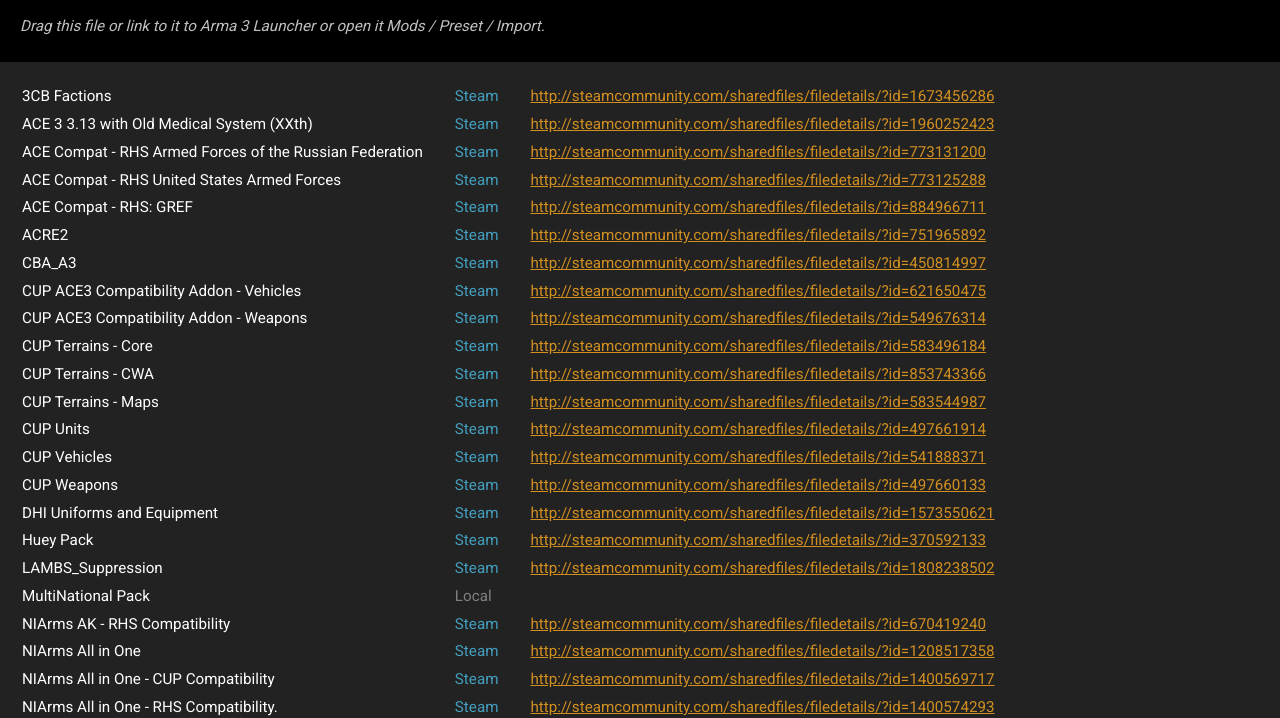
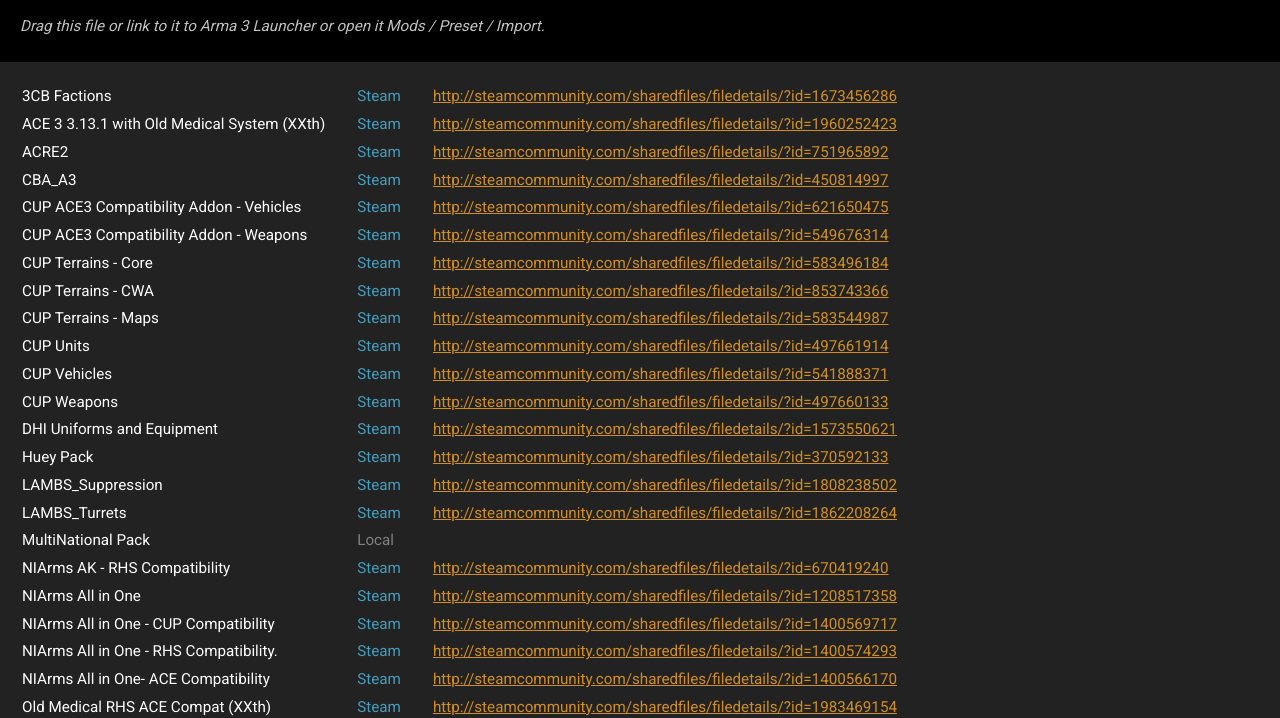
Before and after one commit to neconeconyaa/bad-dudes-site, a plain HTML site: page docs/assets/mod-installation/bad-dudes-mod-list.html in a window 1280 px wide. Shown: the part 82-800 px from the top of the page. Drawn offline with Linux system fonts and the light colour scheme.

Commit message:
feat: Update standard mod list

```diff
--- a/docs/assets/mod-installation/bad-dudes-mod-list.html
+++ b/docs/assets/mod-installation/bad-dudes-mod-list.html
@@ -95,39 +95,12 @@
           </td>
         </tr>
         <tr data-type="ModContainer">
-          <td data-type="DisplayName">ACE 3 3.13 with Old Medical System (XXth)</td>
+          <td data-type="DisplayName">ACE 3 3.13.1 with Old Medical System (XXth)</td>
           <td>
             <span class="from-steam">Steam</span>
           </td>
           <td>
             <a href="http://steamcommunity.com/sharedfiles/filedetails/?id=1960252423" data-type="Link">http://steamcommunity.com/sharedfiles/filedetails/?id=1960252423</a>
-          </td>
-        </tr>
-        <tr data-type="ModContainer">
-          <td data-type="DisplayName">ACE Compat - RHS Armed Forces of the Russian Federation</td>
-          <td>
-            <span class="from-steam">Steam</span>
-          </td>
-          <td>
-            <a href="http://steamcommunity.com/sharedfiles/filedetails/?id=773131200" data-type="Link">http://steamcommunity.com/sharedfiles/filedetails/?id=773131200</a>
-          </td>
-        </tr>
-        <tr data-type="ModContainer">
-          <td data-type="DisplayName">ACE Compat - RHS United States Armed Forces</td>
-          <td>
-            <span class="from-steam">Steam</span>
-          </td>
-          <td>
-            <a href="http://steamcommunity.com/sharedfiles/filedetails/?id=773125288" data-type="Link">http://steamcommunity.com/sharedfiles/filedetails/?id=773125288</a>
-          </td>
-        </tr>
-        <tr data-type="ModContainer">
-          <td data-type="DisplayName">ACE Compat - RHS: GREF</td>
-          <td>
-            <span class="from-steam">Steam</span>
-          </td>
-          <td>
-            <a href="http://steamcommunity.com/sharedfiles/filedetails/?id=884966711" data-type="Link">http://steamcommunity.com/sharedfiles/filedetails/?id=884966711</a>
           </td>
         </tr>
         <tr data-type="ModContainer">
@@ -248,6 +221,15 @@
           </td>
         </tr>
         <tr data-type="ModContainer">
+          <td data-type="DisplayName">LAMBS_Turrets</td>
+          <td>
+            <span class="from-steam">Steam</span>
+          </td>
+          <td>
+            <a href="http://steamcommunity.com/sharedfiles/filedetails/?id=1862208264" data-type="Link">http://steamcommunity.com/sharedfiles/filedetails/?id=1862208264</a>
+          </td>
+        </tr>
+        <tr data-type="ModContainer">
           <td data-type="DisplayName">MultiNational Pack</td>
           <td>
             <span class="from-local">Local</span>
@@ -302,6 +284,15 @@
           </td>
         </tr>
         <tr data-type="ModContainer">
+          <td data-type="DisplayName">Old Medical RHS ACE Compat (XXth)</td>
+          <td>
+            <span class="from-steam">Steam</span>
+          </td>
+          <td>
+            <a href="http://steamcommunity.com/sharedfiles/filedetails/?id=1983469154" data-type="Link">http://steamcommunity.com/sharedfiles/filedetails/?id=1983469154</a>
+          </td>
+        </tr>
+        <tr data-type="ModContainer">
           <td data-type="DisplayName">RHSAFRF</td>
           <td>
             <span class="from-steam">Steam</span>
```
